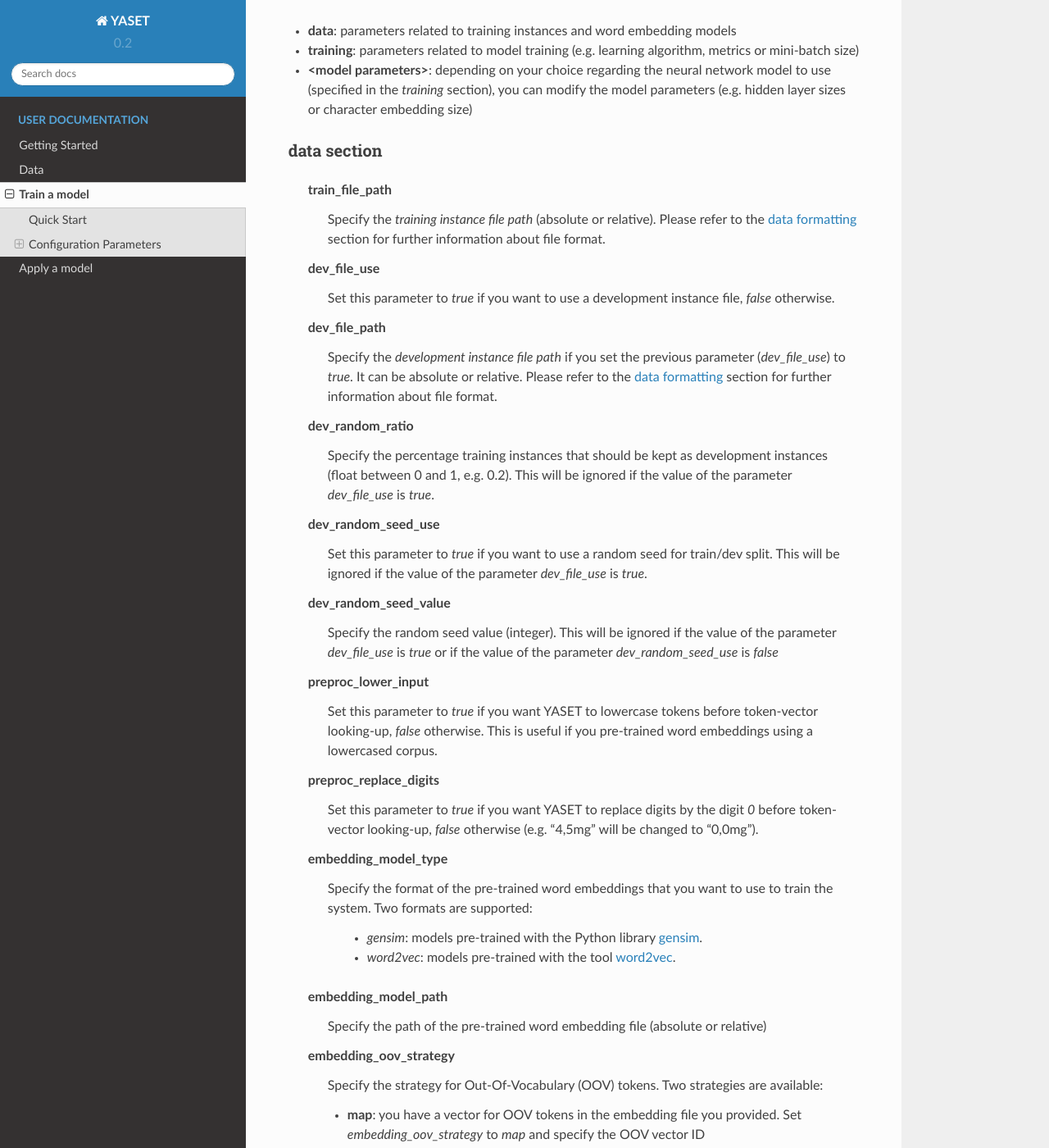
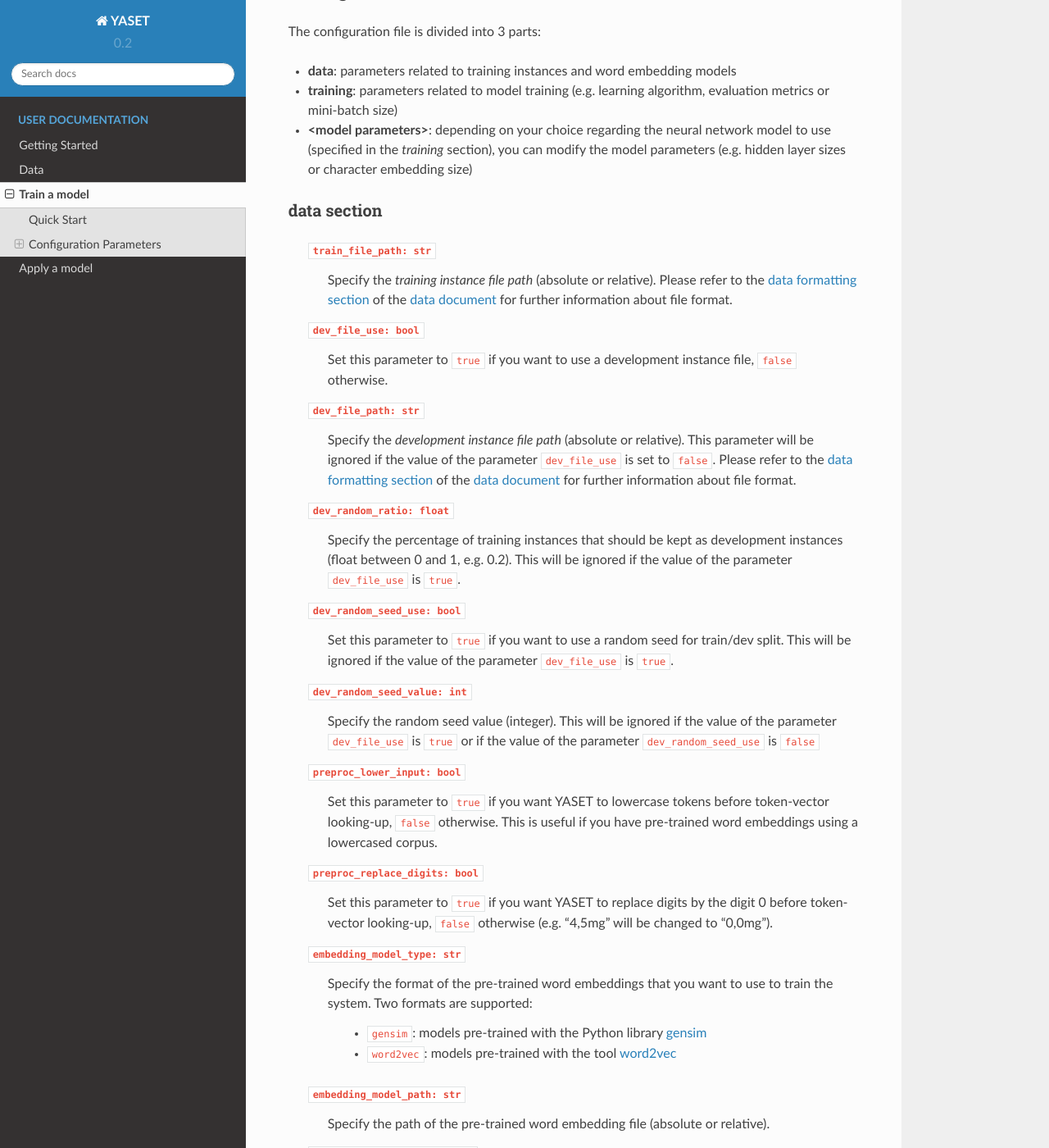
Before and after one commit to jtourille/yaset, a Sphinx documentation site: the page built from docs/train.rst, in a window 1280 px wide and 1400 px high, scrolled down 547 px. Shown: the whole window at 82% size. Built offline with Sphinx 7.4.7 and the Read the Docs theme 2.0.0, drawn with Linux system fonts in a browser that asks for light colours; cross-references to code outside the pages are shown as plain code; some of the changed text lies outside the part shown.

Commit message:
Update style

```diff
--- a/docs/train.rst
+++ b/docs/train.rst
@@ -1,21 +1,24 @@
 Train a model
 =============
+
+This document explains how to train a model with YASET.
 
 Quick Start
 -----------
 
-To train a model, first make a copy of the configuration sample and adjust the
-parameters to you situation
+To train a model, make a copy of the configuration file sample and adjust the
+parameters to you situation.
 
-::
+.. code-block:: shell
 
-	cp config.ini config-xp.ini
+	$ cp config.ini config-xp.ini
 
-Invoke the yaset command:
+Invoke the YASET command. You can turn on the *verbose mode* with the debug
+flag (``--debug``).
 
-::
+.. code-block:: shell
 
-	yaset LEARN --config config-xp.ini
+	$ yaset [--debug] LEARN --config config-xp.ini
 
 Configuration Parameters
 ------------------------
@@ -24,7 +27,7 @@ The configuration file is divided into 3 parts:
 
 * **data**: parameters related to training instances and word embedding models
 * **training**: parameters related to model training (e.g. learning algorithm,
-  metrics or mini-batch size)
+  evaluation metrics or mini-batch size)
 * **<model parameters>**: depending on your choice regarding the neural
   network model to use (specified in the *training* section), you can
   modify the model parameters (e.g. hidden layer sizes or character
@@ -34,80 +37,91 @@ The configuration file is divided into 3 parts:
 data section
 ^^^^^^^^^^^^
 
- train_file_path
+ ``train_file_path: str``
   Specify the *training instance file path* (absolute or relative).
-  Please refer to the :ref:`data formatting <data-formatting>` section for
-  further information about file format.
+  Please refer to the :ref:`data formatting section <data-formatting>`
+  of the :doc:`data document <datafiles>` for further information about file
+  format.
 
- dev_file_use
-  Set this parameter to *true* if you want to use a development instance file,
-  *false* otherwise.
+ ``dev_file_use: bool``
+  Set this parameter to ``true`` if you want to use a development instance
+  file, ``false`` otherwise.
 
- dev_file_path
-  Specify the *development instance file path* if you set the previous
-  parameter (*dev_file_use*) to *true*. It can be absolute or relative.
-  Please refer to the :ref:`data formatting <data-formatting>` section
-  for further information about file format.
+ ``dev_file_path: str``
+  Specify the *development instance file path* (absolute or relative).
+  This parameter will be ignored if the value of the parameter
+  ``dev_file_use`` is set to ``false``. Please refer to the
+  :ref:`data formatting section <data-formatting>` of the
+  :doc:`data document <datafiles>` for further information about file
+  format.
 
- dev_random_ratio
-  Specify the percentage training instances that should be kept as development
-  instances (float between 0 and 1, e.g. 0.2). This will be ignored if the
-  value of the parameter *dev_file_use* is *true*.
+ ``dev_random_ratio: float``
+  Specify the percentage of training instances that should be kept as
+  development instances (float between 0 and 1, e.g. 0.2). This will
+  be ignored if the value of the parameter ``dev_file_use`` is ``true``.
 
- dev_random_seed_use
-  Set this parameter to *true* if you want to use a random seed for train/dev
-  split. This will be ignored if the value of the parameter *dev_file_use* is
-  *true*.
+ ``dev_random_seed_use: bool``
+  Set this parameter to ``true`` if you want to use a random seed for
+  train/dev split. This will be ignored if the value of the parameter
+  ``dev_file_use`` is ``true``.
 
- dev_random_seed_value
+ ``dev_random_seed_value: int``
   Specify the random seed value (integer). This will be ignored if the value
-  of the parameter *dev_file_use* is *true* or if the value of the parameter
-  *dev_random_seed_use* is *false*
+  of the parameter ``dev_file_use`` is ``true`` or if the value of the
+  parameter ``dev_random_seed_use`` is ``false``
 
- preproc_lower_input
-  Set this parameter to *true* if you want YASET to lowercase tokens before
-  token-vector looking-up, *false* otherwise. This is useful if you
-  pre-trained word embeddings using a lowercased corpus.
+ ``preproc_lower_input: bool``
+  Set this parameter to ``true`` if you want YASET to lowercase tokens before
+  token-vector looking-up, ``false`` otherwise. This is useful if you
+  have pre-trained word embeddings using a lowercased corpus.
 
- preproc_replace_digits
-  Set this parameter to *true* if you want YASET to replace digits by the
-  digit *0* before token-vector looking-up, *false* otherwise (e.g. "4,5mg"
+ ``preproc_replace_digits: bool``
+  Set this parameter to ``true`` if you want YASET to replace digits by the
+  digit 0 before token-vector looking-up, ``false`` otherwise (e.g. "4,5mg"
   will be changed to "0,0mg").
 
- embedding_model_type
+ ``embedding_model_type: str``
   Specify the format of the pre-trained word embeddings that you want to use
   to train the system. Two formats are supported:
 
-   * *gensim*: models pre-trained with the Python library `gensim`_.
-   * *word2vec*: models pre-trained with the tool `word2vec`_.
+   * ``gensim``: models pre-trained with the Python library `gensim`_
+   * ``word2vec``: models pre-trained with the tool `word2vec`_
 
- embedding_model_path
+ ``embedding_model_path: str``
   Specify the path of the pre-trained word embedding file (absolute or
-  relative)
+  relative).
 
- embedding_oov_strategy
+ ``embedding_oov_strategy: str``
   Specify the strategy for Out-Of-Vocabulary (OOV) tokens. Two strategies are
   available:
 
-  * **map**: you have a vector for OOV tokens in the embedding file you
-    provided. Set *embedding_oov_strategy* to *map* and specify the OOV
-    vector ID (*embedding_oov_map_token_id* parameter)
-  * **replace**: following Lample et al. (2016) :cite:`Lample2016`, an OOV
+  * ``map``: a vector for OOV tokens is provided in the embedding file.
+    Set *embedding_oov_strategy* to ``map`` and specify the OOV
+    vector ID (``embedding_oov_map_token_id`` parameter)
+  * ``replace``: following Lample et al. (2016) :cite:`Lample2016`, an OOV
     vector will be randomly initialized and trained by randomly replacing
     singletons in the training instances by this vector. You can adjust the
     replacement rate by changing the value of the parameter
-    *embedding_oov_replace_rate*.
+    ``embedding_oov_replace_rate``.
 
- embedding_oov_map_token_id
-  Specify the *unknown* token ID if you use the strategy *map*. This will be
-  ignored if the value of the parameter *embedding_oov_strategy* is not *map*.
+ ``embedding_oov_map_token_id: str``
+  Specify the OOV token ID if you use the strategy ``map``. This will be
+  ignored if the value of the parameter ``embedding_oov_strategy`` is not
+  ``map``.
 
- embedding_oov_replace_rate
-  Specify the replacement rate if you want to use the strategy *replace*. This
-  will be ignored if the value of the parameter *embedding_oov_strategy* is
-  not *replace*.
+ ``embedding_oov_replace_rate: float``
+  Specify the replacement rate if you want to use the strategy ``replace``
+  (float between 0 and 1, e.g. 0.2). This will be ignored if the value
+  of the parameter ``embedding_oov_strategy`` is not ``replace``.
+
+ ``working_dir: str``
+  Specify the working directory path where a timestamped working directory
+  will be created for the current run. For instance, if you specify
+  ``$USER/temp``, the directory ``$USER/temp/yaset-learn-YYYYMMDD`` will be
+  created.
 
 .. _gensim: https://radimrehurek.com/gensim/
 .. _word2vec: https://github.com/dav/word2vec
 .. bibliography:: refs.bib
    :filter: docname in docnames
+   :style: plain
```
Also changed, not shown: docs/conf.py (+5 -10 lines), docs/getting_started.rst (+10 -10 lines).
